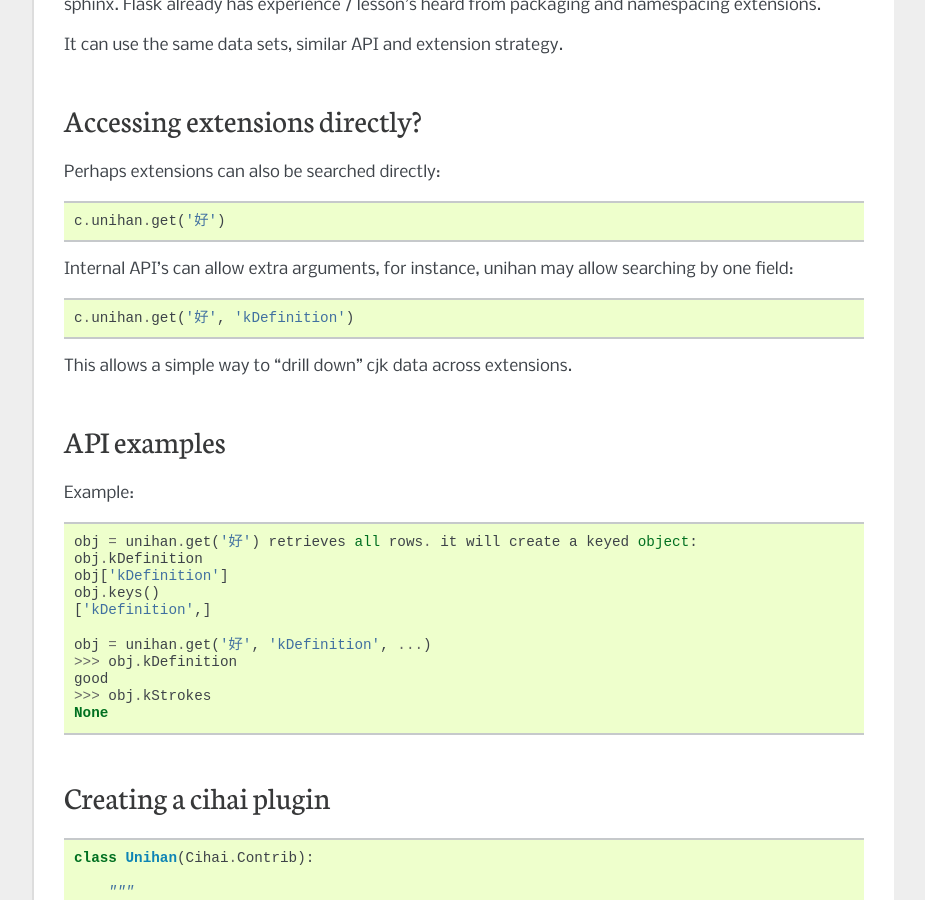
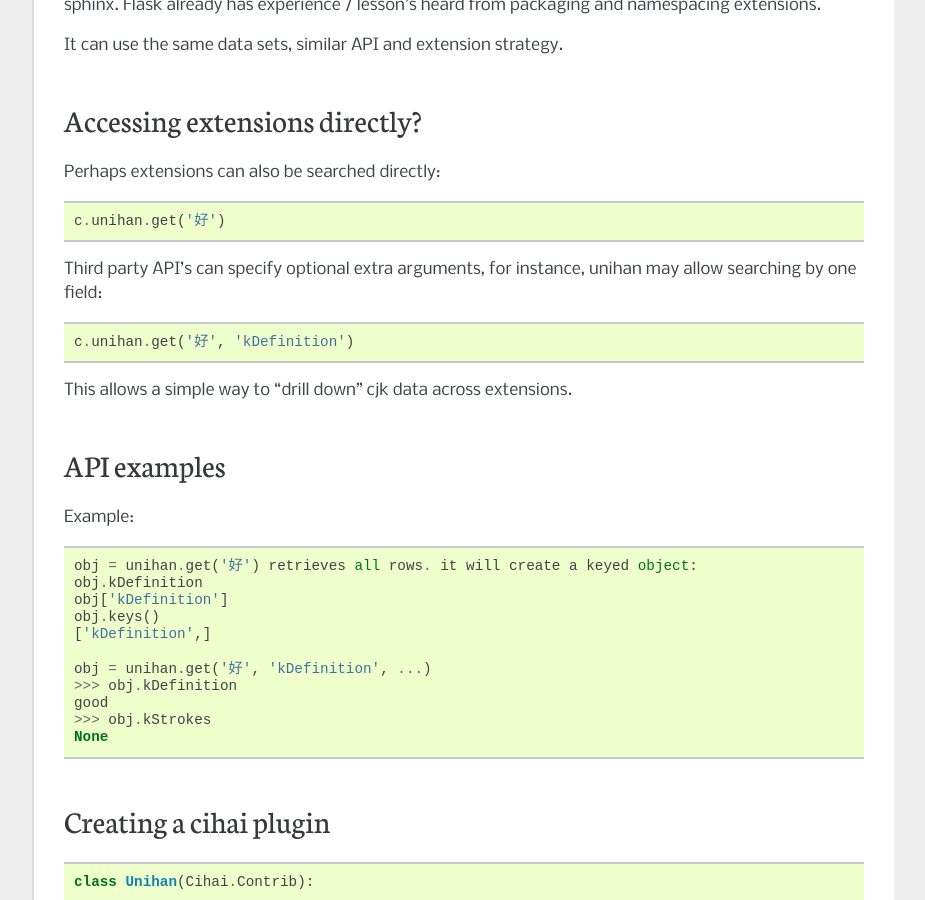
Before and after one commit to cihai/cihai, a Sphinx documentation site: the page built from doc/spec.rst, in a window 1280 px wide and 900 px high, scrolled down 4739 px. Shown: the whole window, without its empty margins (198-1123 px from the left). Built offline with Sphinx 7.4.7, drawn with Linux system fonts in a browser that asks for light colours.

Commit message:
Correct sentence

```diff
--- a/doc/spec.rst
+++ b/doc/spec.rst
@@ -258,8 +258,8 @@
 
     c.unihan.get('好')
 
-Internal API's can allow extra arguments, for instance, unihan may allow
-searching by one field::
+Third party API's can specify optional extra arguments, for instance,
+unihan may allow searching by one field::
 
     c.unihan.get('好', 'kDefinition')
 
```
